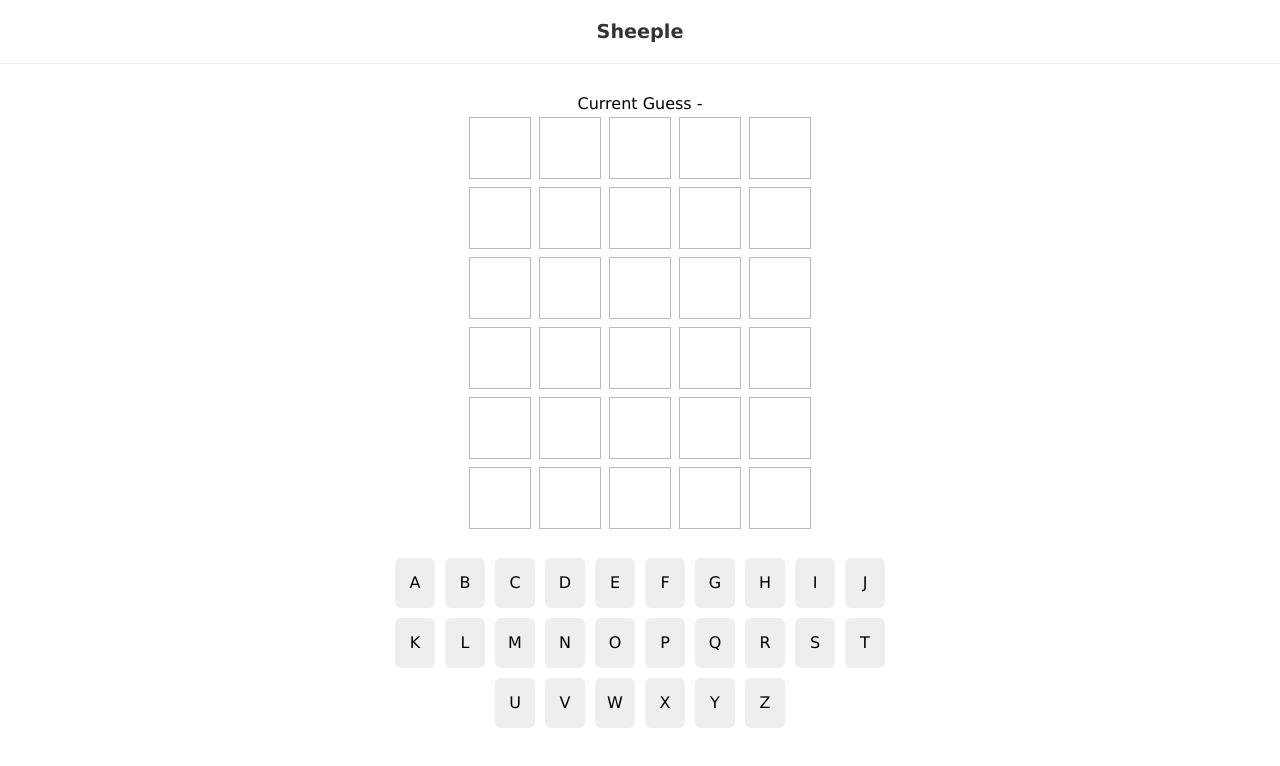
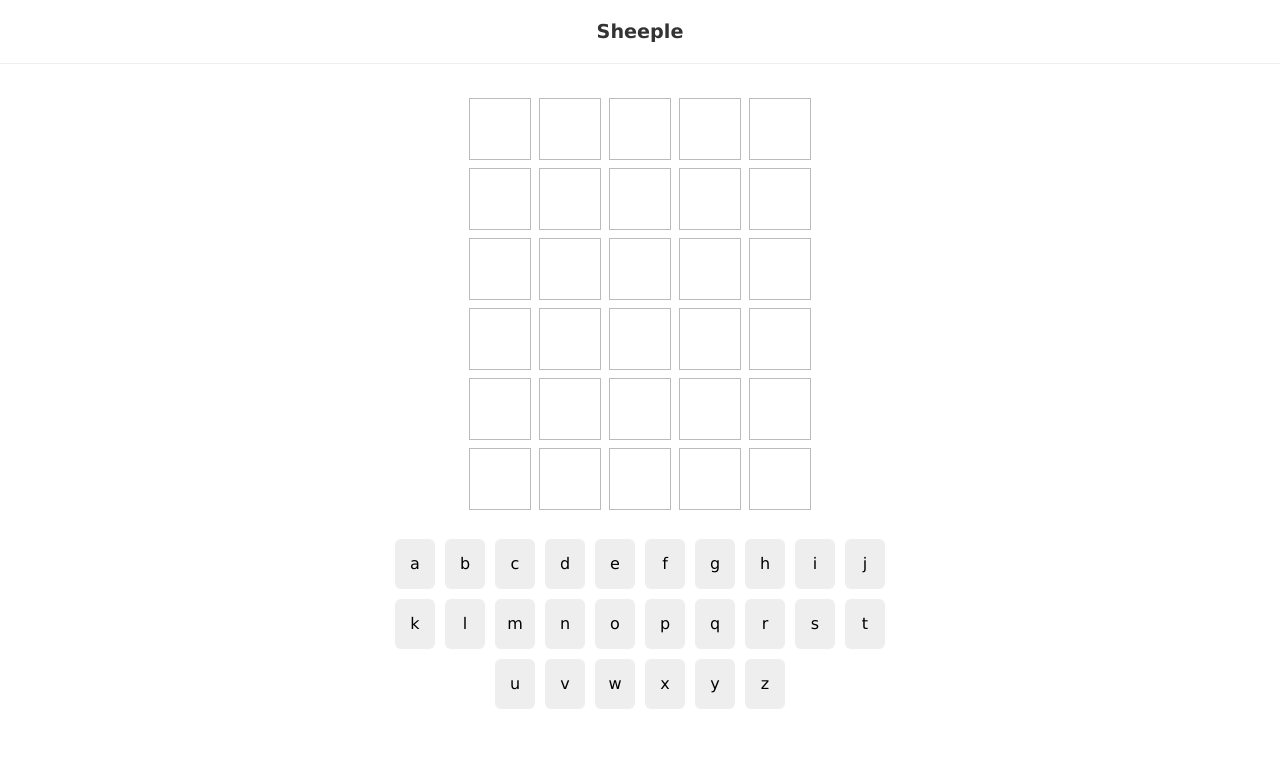
Before and after one commit to baunsu/sheeple, a React (Create React App) app: page / in a window 1280 px wide. Shown: the top 766 px of the page. Built offline with nearby package versions, Linux system fonts and the light colour scheme.

Commit message:
Inputs show on the grid

```diff
--- a/src/App.js
+++ b/src/App.js
@@ -1,7 +1,7 @@
 import Sheeple from "./Sheeple";
 
 function App() {
-	const solution = "Sheep";
+	const solution = "sheep";
 	return (
 		<div className="App">
 			<h1>Sheeple</h1>
--- a/src/Sheeple.js
+++ b/src/Sheeple.js
@@ -5,20 +5,35 @@ import Keypad from "./Keypad";
 import keys from "./keys";
 
 const Sheeple = ({ solution }) => {
-	const { currentGuess, guesses, turn, isCorrect, usedKeys, handleKeyup } =
+	const { currentGuess, guesses, turn, isCorrect, usedKeys, handleKeyUp } =
 		useWordle(solution);
+	let end = "";
 
 	useEffect(() => {
-		window.addEventListener("keyup", handleKeyup);
+		window.addEventListener("keyup", handleKeyUp);
 
-		return () => window.removeEventListener("keyup", handleKeyup);
-	}, [handleKeyup]);
+		if (isCorrect) {
+			window.removeEventListener("keyup", handleKeyUp);
+		}
+		if (turn > 5) {
+			window.removeEventListener("keyup", handleKeyUp);
+		}
+		return () => window.removeEventListener("keyup", handleKeyUp);
+	}, [handleKeyUp, isCorrect, turn]);
+
+	if (isCorrect) {
+		end = "Congratulations!";
+	}
+
+	if (turn > 5) {
+		end = "You've ran out of guesses! Word is Sheep!";
+	}
 
 	return (
 		<div>
-			<div>Current Guess - {currentGuess}</div>
 			<Grid guesses={guesses} currentGuess={currentGuess} turn={turn} />
 			<Keypad keys={keys} usedKeys={usedKeys} />
+			<div>{end}</div>
 		</div>
 	);
 };
--- a/src/index.css
+++ b/src/index.css
@@ -35,7 +35,7 @@ h1 {
 	background: #5ac85a;
 	border-color: #5ac85a;
 }
-.row > div.grey {
+.row > div.gray {
 	background: #a1a1a1;
 	border-color: #a1a1a1;
 }
--- a/src/keys.js
+++ b/src/keys.js
@@ -1,30 +1,30 @@
 const keys = [
-	{ key: "A" },
-	{ key: "B" },
-	{ key: "C" },
-	{ key: "D" },
-	{ key: "E" },
-	{ key: "F" },
-	{ key: "G" },
-	{ key: "H" },
-	{ key: "I" },
-	{ key: "J" },
-	{ key: "K" },
-	{ key: "L" },
-	{ key: "M" },
-	{ key: "N" },
-	{ key: "O" },
-	{ key: "P" },
-	{ key: "Q" },
-	{ key: "R" },
-	{ key: "S" },
-	{ key: "T" },
-	{ key: "U" },
-	{ key: "V" },
-	{ key: "W" },
-	{ key: "X" },
-	{ key: "Y" },
-	{ key: "Z" },
+	{ key: "a" },
+	{ key: "b" },
+	{ key: "c" },
+	{ key: "d" },
+	{ key: "e" },
+	{ key: "f" },
+	{ key: "g" },
+	{ key: "h" },
+	{ key: "i" },
+	{ key: "j" },
+	{ key: "k" },
+	{ key: "l" },
+	{ key: "m" },
+	{ key: "n" },
+	{ key: "o" },
+	{ key: "p" },
+	{ key: "q" },
+	{ key: "r" },
+	{ key: "s" },
+	{ key: "t" },
+	{ key: "u" },
+	{ key: "v" },
+	{ key: "w" },
+	{ key: "x" },
+	{ key: "y" },
+	{ key: "z" },
 ];
 
 export default keys;
--- a/src/useWordle.js
+++ b/src/useWordle.js
@@ -11,12 +11,12 @@ const useWordle = (solution) => {
 	const formatGuess = () => {
 		let solutionArray = [...solution];
 		let formattedGuess = [...currentGuess].map((l) => {
-			return { key: 1, color: "gray" };
+			return { key: l, color: "gray" };
 		});
 
 		formattedGuess.forEach((l, i) => {
 			if (solution[i] === l.key) {
-				formattedGuess[i] = "green";
+				formattedGuess[i].color = "green";
 				solutionArray[i] = null;
 			}
 		});
@@ -46,6 +46,9 @@ const useWordle = (solution) => {
 		setTurn((prevTurn) => {
 			return prevTurn + 1;
 		});
+
+		// I have no idea why this doesn't work!
+
 		setUsedKeys((prevUsedKeys) => {
 			formattedGuess.forEach((l) => {
 				const currentColor = prevUsedKeys[l.key];
@@ -66,6 +69,7 @@ const useWordle = (solution) => {
 					return;
 				}
 			});
+			return prevUsedKeys;
 		});
 		setCurrentGuess("");
 	};
@@ -82,19 +86,21 @@ const useWordle = (solution) => {
 				return;
 			}
 
-			if (currentGuess.length === 5) {
-				const formatted = formatGuess();
-				addNewGuess(formatted);
-				console.log(formatted);
+			if (currentGuess.length !== 5) {
+				console.log("Word must be 5 chars");
+				return;
 			}
+
+			const formatted = formatGuess();
+			addNewGuess(formatted);
 		}
 		if (key === "Backspace") {
-			setCurrentGuess((prev) => prev.slice(0, -1));
+			setCurrentGuess(currentGuess.slice(0, -1));
 			return;
 		}
 		if (/^[A-Za-z]$/.test(key)) {
 			if (currentGuess.length < 5) {
-				setCurrentGuess((prev) => prev + key);
+				setCurrentGuess(currentGuess + key);
 			}
 		}
 	};
```
Also changed, not shown: src/Keypad.js (+6 -2 lines).
